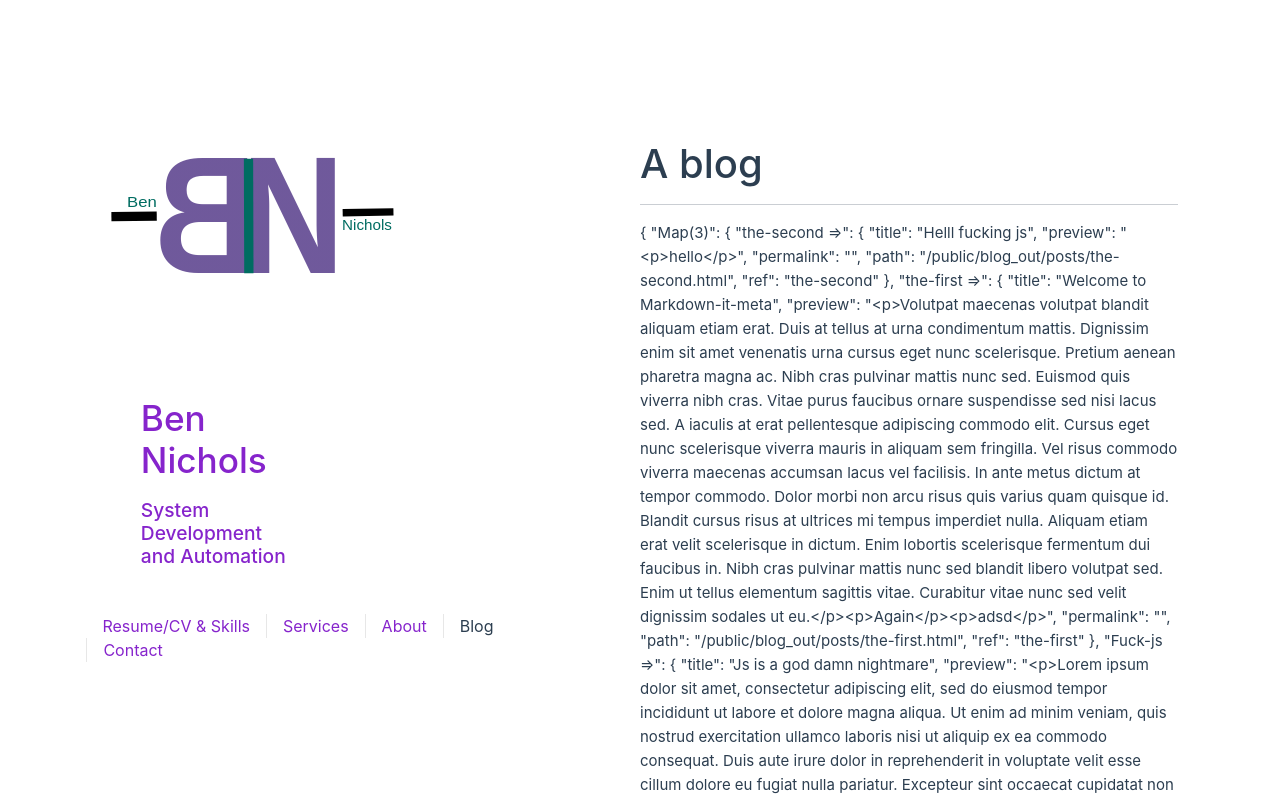
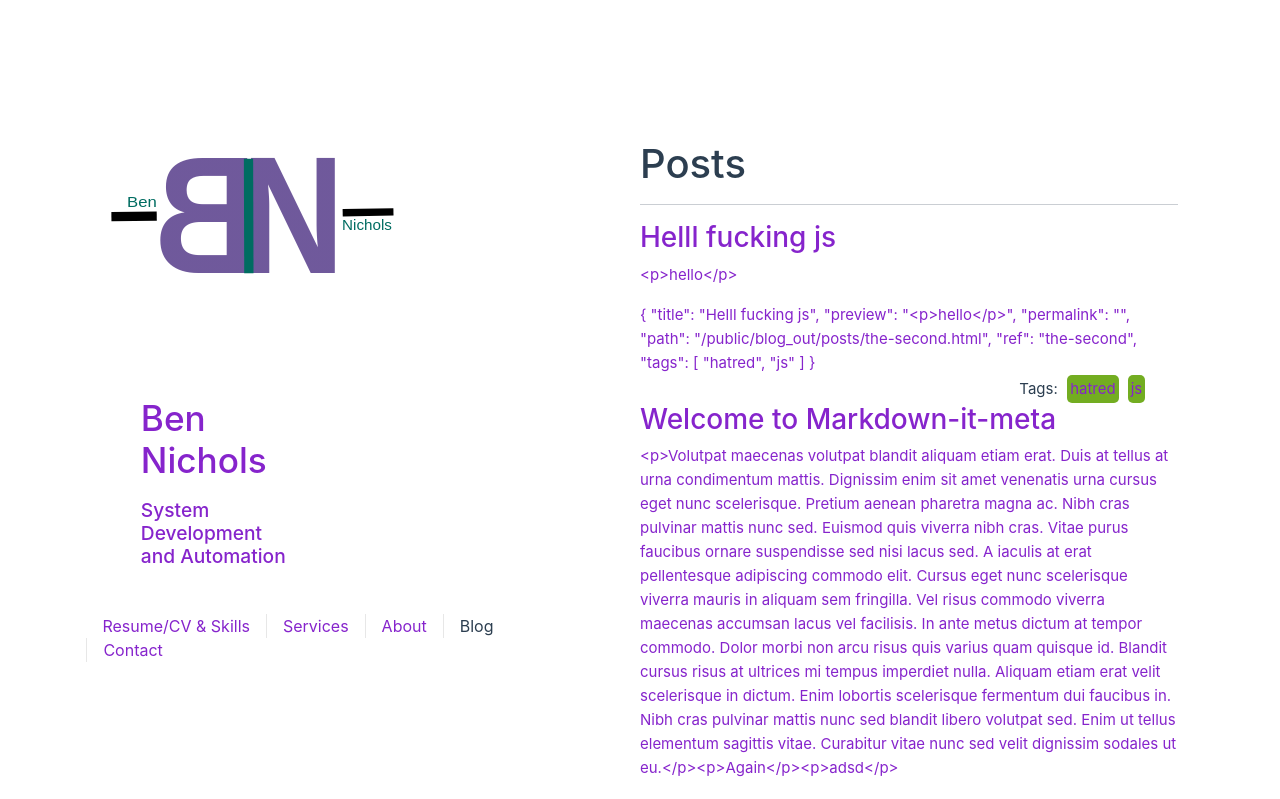
Before and after one commit to bnichs/bnichs-public, a Vue app in the folder bnichs/: page /blog in a window 1280 px wide. Shown: the top 799 px of the page. Built offline with nearby package versions, Linux system fonts and the light colour scheme.

Commit message:
Blog tags

```diff
--- a/bnichs/src/blog.ts
+++ b/bnichs/src/blog.ts
@@ -5,6 +5,7 @@ export class PostInfo {
     title: string
     path: string
     ref: string
+    tags: Array<string>
 
     constructor(payload: Partial<PostInfo>) {
         this.title = payload.title || ""
@@ -12,6 +13,7 @@ export class PostInfo {
         this.permalink = payload.permalink || ""
         this.path = payload.path || ""
         this.ref = payload.ref || ""
+        this.tags = payload.tags || Array<string>()
     }
 }
 
--- /dev/null
+++ b/bnichs/src/components/TagBox.vue
@@ -0,0 +1,57 @@
+<template>
+  <div class="tagBox">
+    <span>
+    Tags:
+    </span>
+
+    <div v-for="tag in tags">
+      <RouterLink :to="{ name: 'blog', query: { tag: tag } }">
+        <span class="tag">
+          {{ tag }}
+        </span>
+      </RouterLink>
+    </div>
+  </div>
+  <div style="clear:both;"></div>
+
+</template>
+
+
+<script lang="ts">
+import {defineComponent} from "vue";
+
+
+
+export default defineComponent({
+
+  props: {
+    tags: {
+      default: [],
+      type: Array<string>
+    }
+  },
+  mounted() {
+  },
+
+  computed: {
+
+    // manifestLoaded(){
+    //   return this.manifest.loaded()
+    // }
+  }
+})
+
+</script>
+<style scoped>
+.tagBox span {
+  float: left;
+  padding: 2px 3px 2px 3px;
+}
+
+.tagBox .tag {
+  border-radius: 5px;
+  background: #73AD21;
+  margin: 0 .2vw 0 .5vw;
+}
+
+</style>
--- a/bnichs/src/views/BlogView.vue
+++ b/bnichs/src/views/BlogView.vue
@@ -1,19 +1,26 @@
 <script setup lang="ts">
 import MainBox from '@/components/MainBox.vue'
+import TagBox from '@/components/TagBox.vue'
 </script>
 
 <template>
   <MainBox>
     <template #title>
-      A blog
+      Posts
+      <span class="tagTitle" v-if="tag" >
+      ... with tag: {{ tag }}
+      </span>
+
+      <RouterLink :to="{ name: 'blog'}">
+        <span class="tagTitle" v-if="tag" >
+          View all posts
+        </span>
+      </RouterLink>
+
     </template>
 
     <template #content>
-      <p>
-        {{ manifest.posts }}
-      </p>
-
-      <div class="postPreview" v-if="manifestLoaded" v-for="[ref, post] in manifest.posts">
+      <div class="postPreview" v-if="manifestLoaded" v-for="[ref, post] in posts">
         <RouterLink :to="{ name: 'blog_post', params: { ref: ref } }">
           <div class="blogPreview">
 
@@ -23,6 +30,13 @@ import MainBox from '@/components/MainBox.vue'
           </div>
 
         </RouterLink>
+
+        <TagBox :tags="post.tags">
+        </TagBox>
+
+      </div>
+      <div v-if="!posts">
+        No posts found...
       </div>
     </template>
   </MainBox>
@@ -33,6 +47,7 @@ import MainBox from '@/components/MainBox.vue'
 import {defineComponent} from "vue";
 import type {PostInfo} from '@/blog'
 import {fetchManifest, PostManifest} from "@/blog";
+import {useRoute} from "vue-router";
 
 
 export default defineComponent({
@@ -51,8 +66,28 @@ export default defineComponent({
   },
 
   computed: {
+    tag(){
+      const route = useRoute()
+      return route.query.tag as string
+    },
     manifestLoaded(){
       return this.manifest.loaded()
+    },
+    posts(){
+      console.log(this.tag)
+      if (! this.tag){
+        return this.manifest.posts
+      } else {
+        return new Map(
+            Array.from(this.manifest.posts).filter(([ref, post]) => {
+              if (! post.tags.includes(this.tag)){
+                return false
+              }
+
+              return true;
+            }),
+        );
+      }
     }
   }
 })
@@ -60,5 +95,16 @@ export default defineComponent({
 </script>
 
 <style>
+.tagBox {
+  float: right;
+  width: 30%;
+}
+
+
+.tagTitle {
+  font-size: .5em;
+}
+
+
 
 </style>
```
Also changed, not shown: bnichs/public/blog/posts/2022/bar.md (+1 -0 lines), bnichs/public/blog/manifest.json.
